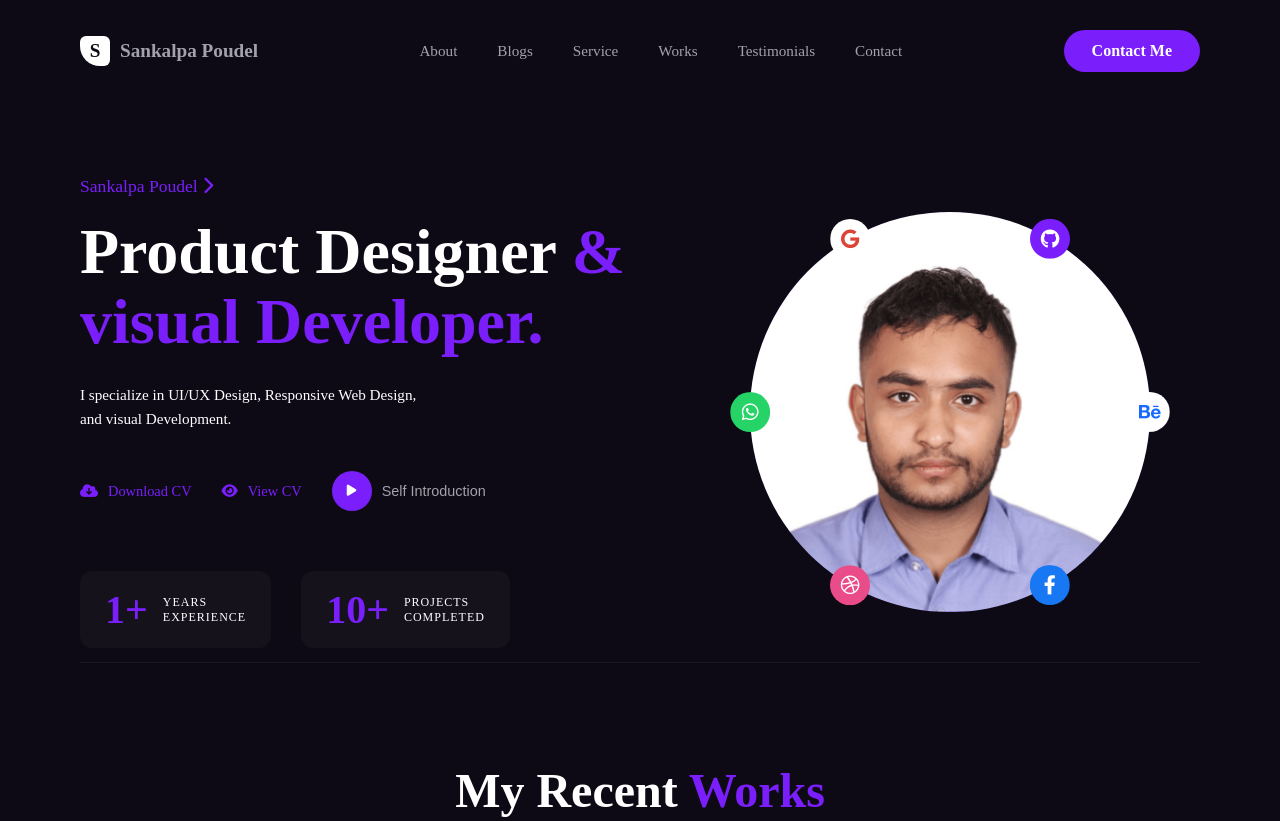
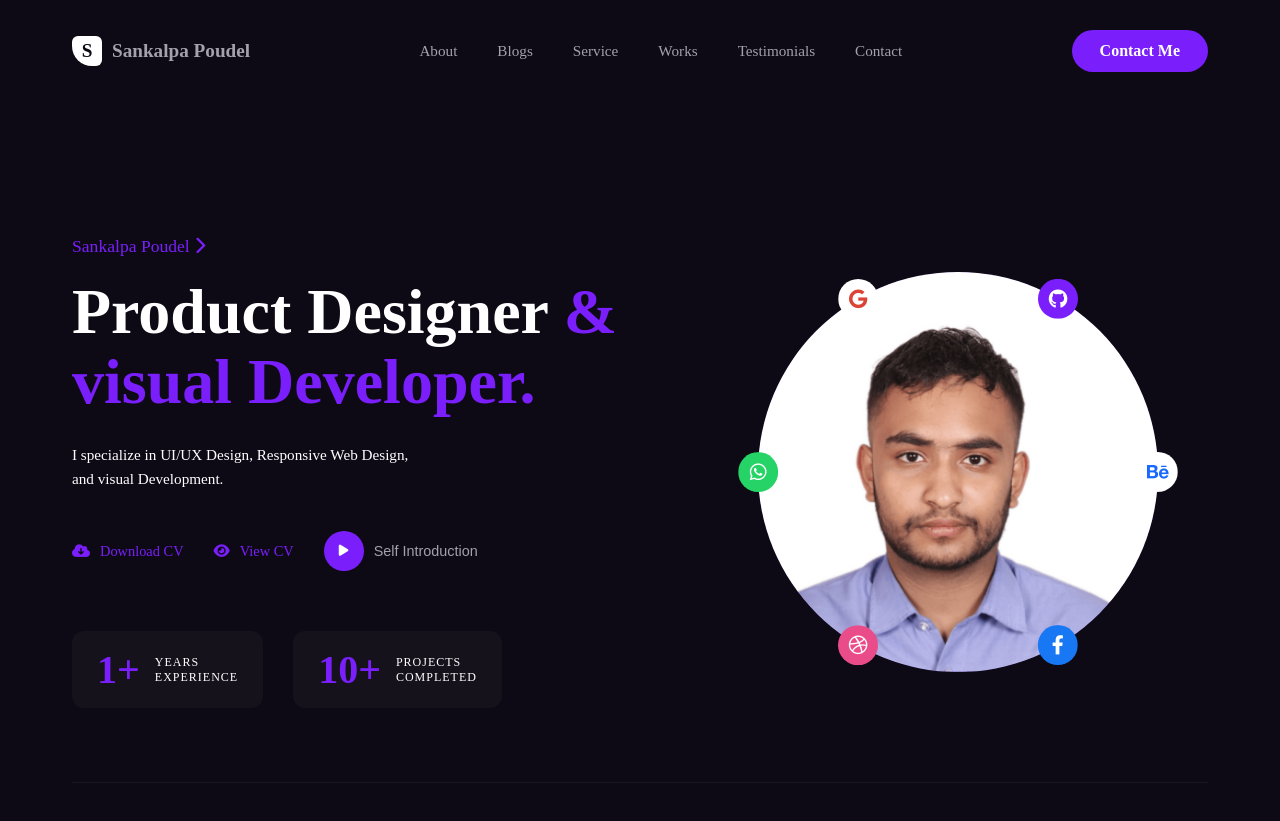
Before and after one commit to sankalpa-poudel/portfolio, a website built with Vite: page index.html in a window 1280 px wide. Shown: the top 821 px of the page. Built offline with nearby package versions, Linux system fonts and the light colour scheme; files whose address does not match are found by name.

Commit message:
Update container width to make portfolio wider

```diff
--- a/src/style.css
+++ b/src/style.css
@@ -21,7 +21,8 @@ body {
 a { text-decoration: none; color: inherit; }
 
 .container {
-  max-width: 1200px;
+  max-width: 1600px; /* Increased from 1200px to make the portfolio wider on PCs */
+  width: 95%;
   margin: 0 auto;
   padding: 0 40px;
 }
@@ -40,7 +41,13 @@ a { text-decoration: none; color: inherit; }
 .btn-primary { background: var(--purple-light); color: white; border: none; padding: 12px 28px; border-radius: 30px; font-weight: 600; cursor: pointer; transition: opacity 0.3s; font-family: var(--font-main); }
 .btn-primary:hover { opacity: 0.9; }
 
-.hero { display: flex; justify-content: space-between; align-items: center; margin-top: 60px; }
+.hero {
+  display: flex;
+  justify-content: space-between;
+  align-items: center;
+  margin-top: 60px;
+  min-height: calc(100vh - 180px); /* Makes the hero fit laptop screen height */
+}
 .hero-left { max-width: 50%; }
 
 .tagline { color: var(--purple-light); font-weight: 500; font-size: 1.1rem; margin-bottom: 20px; }
```
